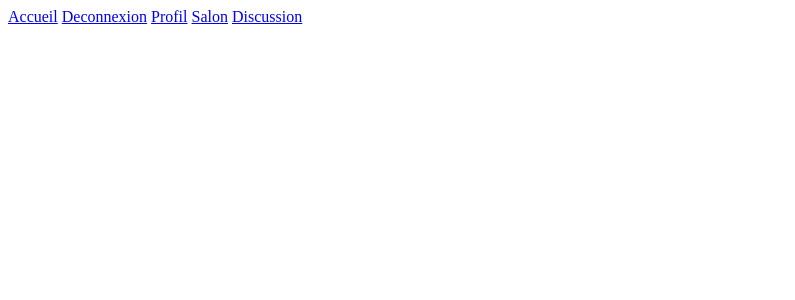
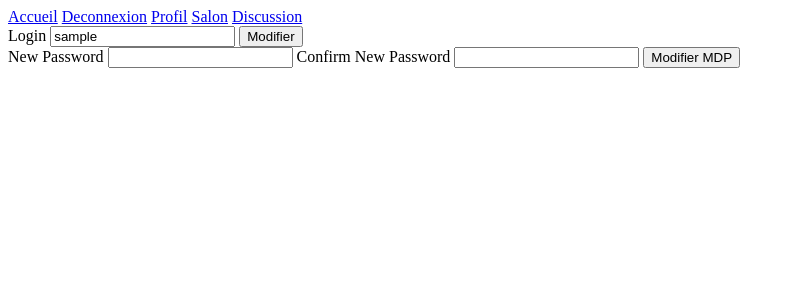
Before and after one commit to etienne-kher/discussion, a PHP site: page /profil.php in a window 1280 px wide. Shown: the top 300 px of the page, without its empty margins (0-795 px from the left). Run offline with PHP 8.4, Linux system fonts and the light colour scheme; the visitor is signed in with stand-in values (Sample User, id 1); tables that the repository leaves empty or names only in its code hold one stand-in row (values such as "Sample post").

Commit message:
profil.php

```diff
--- a/profil.php
+++ b/profil.php
@@ -10,7 +10,87 @@ include('function.php');
 <body>
 <?php include('header.php'); ?>
 <main>
+<section class="leftsidebar">
 
+<?php
+
+if (isset($_SESSION['login']))
+{
+    $connexion = mysqli_connect("localhost", "root", "", "discussion");
+    $requete = "SELECT * FROM utilisateurs WHERE login='" . $_SESSION['login'] . "'";
+    $query = mysqli_query($connexion, $requete);
+    $resultat = mysqli_fetch_assoc($query);
+
+    ?>
+
+    <form class="formuser" action="profil.php" method="post">
+        <label> Login </label>
+        <input type="text" name="login" value=<?php echo $resultat['login']; ?> />
+        <input id="prodId" name="ID" type="hidden" value=<?php echo $resultat['id']; ?> />
+        <input class="mybutton" type="submit" name="modifier" value="Modifier" />
+    </form>
+
+    <?php
+        if (isset($_POST['modifier']) )
+        {
+             $login = $_POST["login"];
+             $prenom = $_POST["prenom"];
+             $nom = $_POST["nom"];
+             $requete2 = "SELECT login FROM utilisateurs WHERE login = '$login'";
+             $query2 = mysqli_query($connexion, $requete2);
+             $resultat2 = mysqli_fetch_all($query2);
+             if(!empty($resultat2))
+                {
+                   echo "Login deja utilisé, requete refusé.<br>";
+                }
+            if(empty($resultat2))
+                {
+                    $updatelog = "UPDATE utilisateurs SET login ='" . $_POST['login'] . "' WHERE id = '" . $resultat['id'] . "'";
+                    $querylog = mysqli_query($connexion, $updatelog);
+                    $_SESSION['login']=$_POST['login'];
+                    header("Location:profil.php");
+                }
+        }
+
+    ?>
+</section>
+
+<section class="rightsidebar">
+     <form class="formuser" action="profil.php" method="post">
+        <label> New Password </label>
+        <input type="password" name="passwordx" />
+        <label> Confirm New Password </label>
+        <input type="password" name="passwordconf" />
+        <input id="prodId" name="ID" type="hidden" value=<?php echo $resultat['id']; ?> />
+        <input class="mybutton" type="submit" name="modifier2" value="Modifier MDP" />
+    </form>
+
+<?php
+    if (isset($_POST['modifier2']))
+        {
+           if ($_POST["passwordx"] != $_POST["passwordconf"])
+              {
+                echo "Attention ! Mot de passe différents";
+              }
+           elseif(isset($_POST['passwordx'])){
+                $pwdx = password_hash($_POST['passwordx'], PASSWORD_BCRYPT, array('cost' => 12));
+                $updatepwd = "UPDATE utilisateurs SET password = '$pwdx' WHERE id = '" . $resultat['id'] . "'";
+                $query2 = mysqli_query($connexion, $updatepwd);
+                header('Location:profil.php');
+              }
+        }
+?>
+</section>
+
+<?php
+
+}
+else
+{
+echo "Veuillez vous connecter pour accéder à votre page !";
+}
+
+?>
 </main>
 <?php include('footer.php'); ?>
 </body>
```
